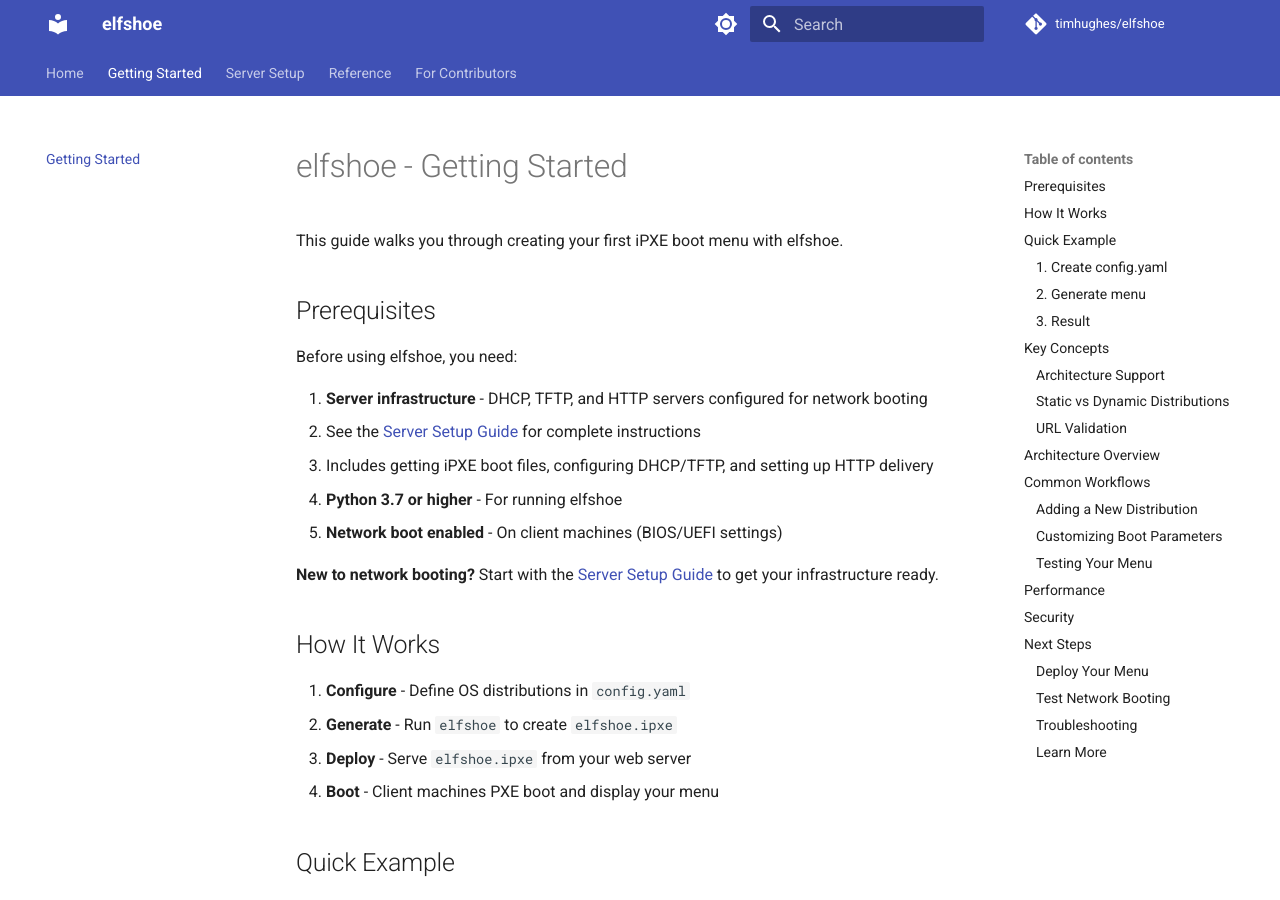
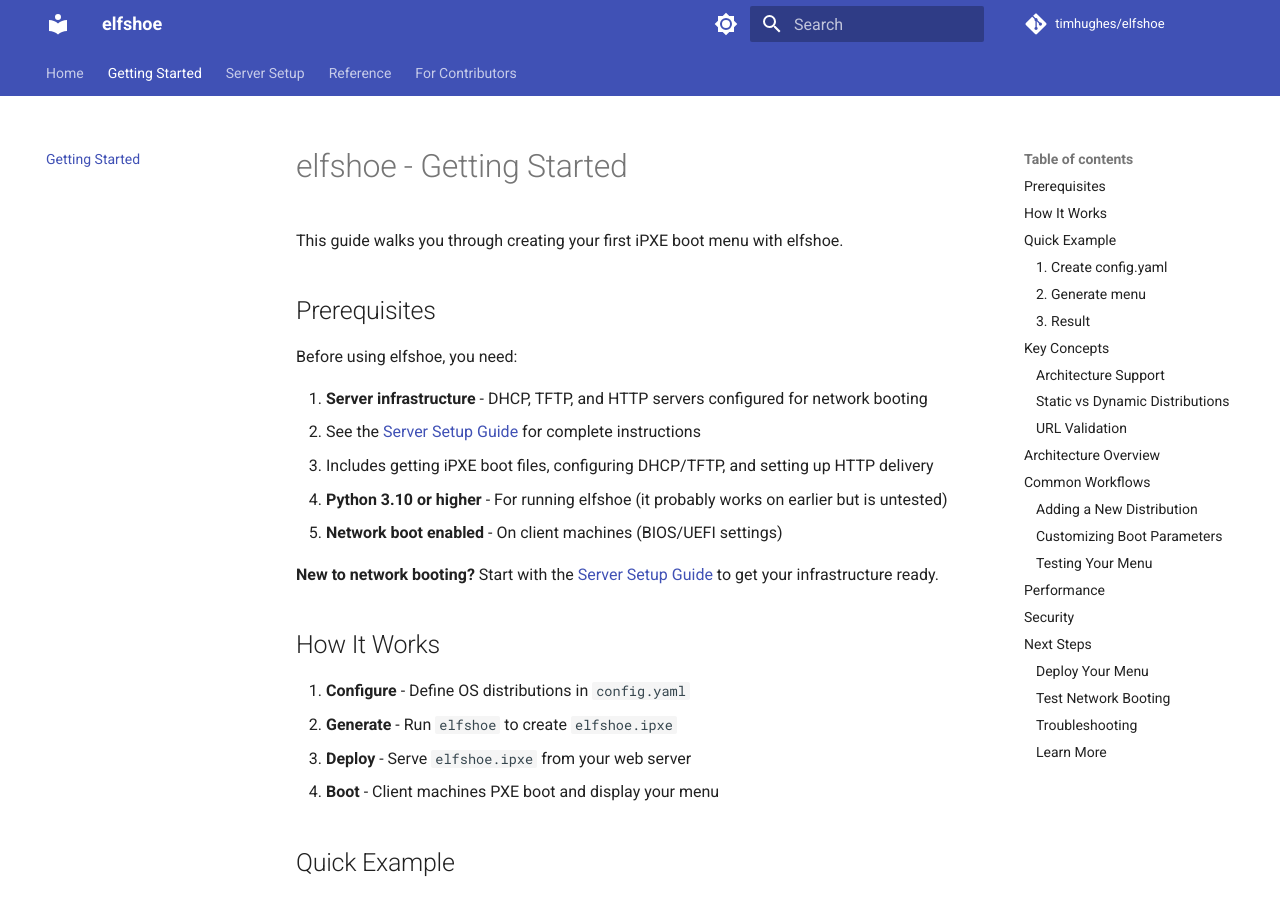
Before and after one commit to timhughes/elfshoe, an MkDocs documentation site: the page built from docs/getting-started.md, in a window 1280 px wide and 900 px high. Built offline with MkDocs 1.6.1 and Material for MkDocs 9.7.7, drawn with Linux system fonts in a browser that asks for light colours; comment, search, counter and statistics services are not loaded; the version menu is left out.

Commit message:
fixing py version in docs

```diff
--- a/docs/getting-started.md
+++ b/docs/getting-started.md
@@ -10,7 +10,7 @@
    - See the [Server Setup Guide](server-setup.md) for complete instructions
    - Includes getting iPXE boot files, configuring DHCP/TFTP, and setting up HTTP delivery
 
-2. **Python 3.7 or higher** - For running elfshoe
+2. **Python 3.10 or higher** - For running elfshoe (it probably works on earlier but is untested)
 3. **Network boot enabled** - On client machines (BIOS/UEFI settings)
 
 **New to network booting?** Start with the [Server Setup Guide](server-setup.md) to get your infrastructure ready.
```
